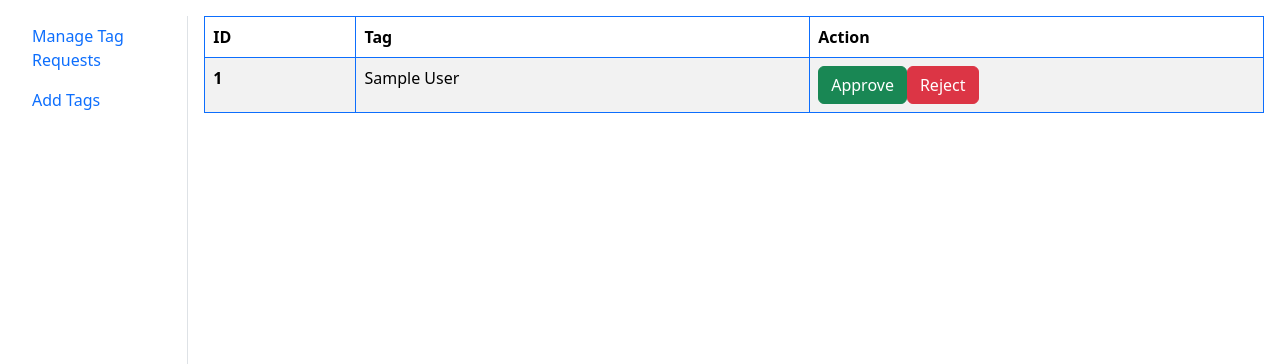
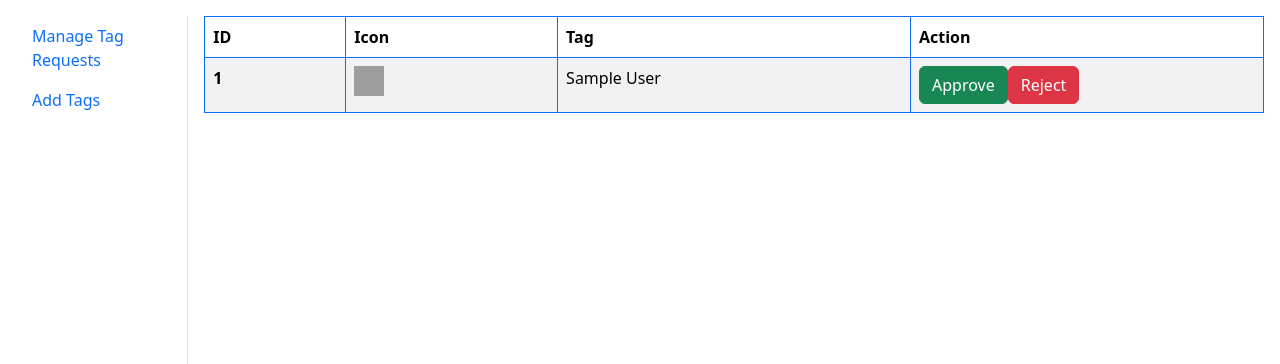
Before and after one commit to nknguyenhc/SuperCellMates, a Django app: page /manage_page in a window 1280 px wide. Shown: the part 56-420 px from the top of the page. Run offline with Django 3.2, Linux system fonts and the light colour scheme; a user stored in the database is signed in; tables that the repository leaves empty hold one stand-in row (values such as "Sample post"); some libraries are stand-ins or nearby versions; grey boxes are pictures that could not be loaded.

Commit message:
Request Tag with Icon

```diff
--- a/supercell_mates/static/script/user_auth/add_tag.jsx
+++ b/supercell_mates/static/script/user_auth/add_tag.jsx
@@ -12,6 +12,14 @@ function AddTag() {
         x: 50,
         y: 100
     });
+    const [imagePreview, setImagePreview] = React.useState();
+    const imageInput = React.useRef(null);
+
+    function image() {
+        return (
+            <img src={URL.createObjectURL(imageInput.current.files[0])} style={{height: '25px'}} />
+        )
+    }
 
     function submitForm(event) {
         event.preventDefault();
@@ -19,7 +27,8 @@ function AddTag() {
             setErrMessage("Tag cannot be empty");
         } else {
             fetch('/add_tag_request', postRequestContent({
-                tag: tag
+                tag: tag,
+                img: imageInput.current.files[0]
             }))
                 .then(response => {
                     console.log(response.status);
@@ -76,8 +85,15 @@ function AddTag() {
                 </div>
                 <form autocomplete="off" onSubmit={submitForm}>
                     <div>
-                        <input className="form-control" type="text" name="tag" onChange={event =>
+                        <input className="form-control" type="text" name="tag" placeholder="Name" onChange={event =>
                             setTag(event.target.value)}></input>
+                    </div>
+                    <div id="tag-request-icon-preview" className="mt-3">
+                        <div>Icon:</div>
+                        {imagePreview}
+                    </div>
+                    <div className="mt-3">
+                        <input ref={imageInput} type="file" className="form-control" accept="image/*" onChange={() => setImagePreview(image())} />
                     </div>
                     <div className="mt-3">
                         <input type="submit" value="Request" className="btn btn-primary"></input>
--- a/supercell_mates/static/script/user_auth/admin.jsx
+++ b/supercell_mates/static/script/user_auth/admin.jsx
@@ -35,14 +35,18 @@ function ManageTags() {
                 <thead>
                     <tr>
                         <th scope="col" style={{width: "10%"}}>ID</th>
-                        <th scope="col" style={{width: "30%"}}>Tag</th>
-                        <th scope="col" style={{width: "30%"}}>Action</th>
+                        <th scope="col" style={{width: "15%"}}>Icon</th>
+                        <th scope="col" style={{width: "25%"}}>Tag</th>
+                        <th scope="col" style={{width: "25%"}}>Action</th>
                     </tr>
                 </thead>
                 <tbody>
                     {requests.map(request => (
                         <tr>
                             <th scope="row">{request.id}</th>
+                            <td>
+                                <img src={request.icon} height="30" width="30" />
+                            </td>
                             <td>{request.name}</td>
                             <td>
                                 <button type="button" class="btn btn-success" onClick={() => {
--- a/supercell_mates/static/style/user_auth/add_tag.css
+++ b/supercell_mates/static/style/user_auth/add_tag.css
@@ -11,3 +11,9 @@
     gap: 10px;
     background-color: white;
 }
+
+#tag-request-icon-preview {
+    display: flex;
+    flex-direction: row;
+    gap: 20px;
+}
--- a/supercell_mates/user_auth/models.py
+++ b/supercell_mates/user_auth/models.py
@@ -4,7 +4,7 @@ from django.contrib.auth.models import AbstractUser
 
 class TagRequest(models.Model):
     name = models.CharField(max_length=100)
-    icon = models.ImageField(upload_to='tag/', blank=True)
+    image = models.ImageField(upload_to='tag/', blank=True)
 
 
 class Tag(models.Model):
--- a/supercell_mates/user_auth/urls.py
+++ b/supercell_mates/user_auth/urls.py
@@ -20,4 +20,5 @@ urlpatterns = [
     path('manage_page', views.admin, name="admin"),
     path('new_tag_admin', views.new_tag_admin, name="new_tag_admin"),
     path('about', views.about, name="about"),
+    path('tag_request/<str:tag_name>', views.get_tag_request_icon, name="get_tag_request_icon"),
 ]
--- a/supercell_mates/user_auth/views.py
+++ b/supercell_mates/user_auth/views.py
@@ -2,12 +2,13 @@ from django.shortcuts import render, redirect, reverse
 from django.contrib.auth import authenticate, login, logout
 from django.contrib.auth.decorators import login_required
 from django.db import IntegrityError
-from django.http import HttpResponse, JsonResponse, HttpResponseBadRequest, HttpResponseNotFound, HttpResponseNotAllowed
+from django.http import HttpResponse, JsonResponse, HttpResponseBadRequest, HttpResponseNotFound, HttpResponseNotAllowed, FileResponse
 from django.utils.datastructures import MultiValueDictKeyError
 from django.views.decorators.csrf import ensure_csrf_cookie
 from django.utils.http import url_has_allowed_host_and_scheme as is_safe_url
 from django.views.decorators.http import require_http_methods
-
+import io
+from django.core.files.images import ImageFile
 
 from .models import UserAuth, Tag, TagRequest
 from user_profile.models import UserProfile
@@ -238,7 +239,8 @@ def obtain_tag_requests(request):
         tag_request_objs = list(TagRequest.objects.all())
         tag_requests = list(map(lambda request_obj:{
             "id": request_obj.id,
-            "name": request_obj.name
+            "name": request_obj.name,
+            "icon": reverse("user_auth:get_tag_request_icon", args=(request_obj.name,)),
         }, tag_request_objs))
         return JsonResponse({"tag_requests": tag_requests})
     else:
@@ -249,8 +251,18 @@ def obtain_tag_requests(request):
 @require_http_methods(["POST"])
 def add_tag_request(request):
     try:
-        tagName = request.POST["tag"]
-        tag_request = TagRequest(name=tagName)
+        tag_name = request.POST["tag"]
+        if "img" in request.POST:
+            img_bytearray = request.POST["img"].strip("[]").split(", ")
+            img_bytearray = bytearray(list(map(lambda x: int(x.strip()), img_bytearray)))
+            img = ImageFile(io.BytesIO(img_bytearray), name=request.user.username)
+            tag_request = TagRequest(name=tag_name, image=img)
+        elif "img" in request.FILES:
+            img = request.FILES["img"]
+            tag_request = TagRequest(name=tag_name, image=img)
+        else:
+            tag_request = TagRequest(name=tag_name)
+        # TODO: check if the file submitted is of correct format
         tag_request.save()
         return HttpResponse("Successfully added tag request")
     except AttributeError:
@@ -264,3 +276,18 @@ def admin(request):
         return render(request, 'user_auth/admin.html')
     else:
         return HttpResponseNotFound()
+
+
+def get_tag_request_icon(request, tag_name):
+    if request.user.is_superuser:
+        if not TagRequest.objects.filter(name=tag_name).exists():
+            return HttpResponseNotFound()
+        else:
+            icon = TagRequest.objects.get(name=tag_name).image
+            if not icon:
+                return redirect('/static/media/default-tag-icon.png')
+            else:
+                return FileResponse(icon)
+
+    else:
+        return HttpResponseNotFound()
```
Also changed, not shown: supercell_mates/static/script/user_profile/setup_image.jsx (+4 -4 lines), supercell_mates/user_profile/views.py (+3 -4 lines), supercell_mates/user_auth/migrations/0004_rename_icon_tagrequest_image.py (added).
